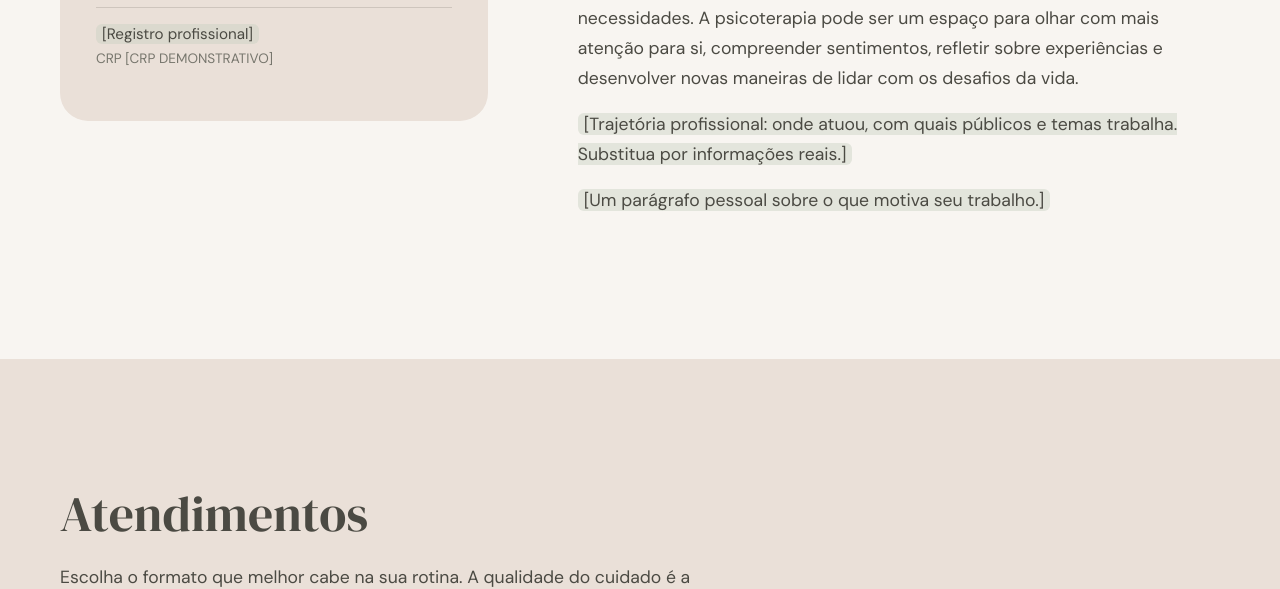
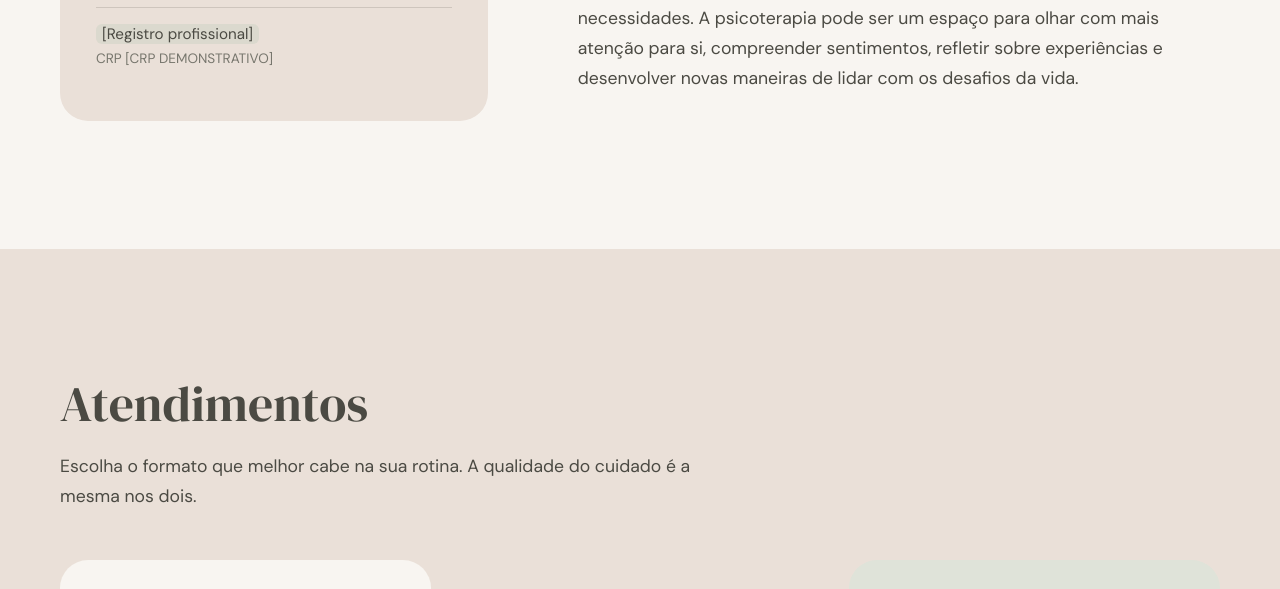
Before and after one commit to gab395/stefany, a plain HTML site: page index.html in a window 1280 px wide. Shown: the part 1251-1840 px from the top of the page. Drawn offline with Linux system fonts and the light colour scheme.

Commit message:
Remove placeholder paragraphs from index.html
Removed placeholder text for professional trajectory and personal motivation.

```diff
--- a/index.html
+++ b/index.html
@@ -205,8 +205,7 @@ footer a{text-decoration:none}footer a:hover{text-decoration:underline}
    <h2>Um olhar atento a cada história.</h2>
    <p class="lead">Acredito que cada pessoa possui uma história, experiências e formas próprias de compreender o mundo. Por isso, meu trabalho parte da escuta individualizada, respeitando a singularidade de cada pessoa e suas necessidades.
 A psicoterapia pode ser um espaço para olhar com mais atenção para si, compreender sentimentos, refletir sobre experiências e desenvolver novas maneiras de lidar com os desafios da vida.</p>
-   <p class="lead"><span class="edit">[Trajetória profissional: onde atuou, com quais públicos e temas trabalha. Substitua por informações reais.]</span></p>
-   <p class="lead"><span class="edit">[Um parágrafo pessoal sobre o que motiva seu trabalho.]</span></p>
+
   </div>
  </div>
 </section>
```
